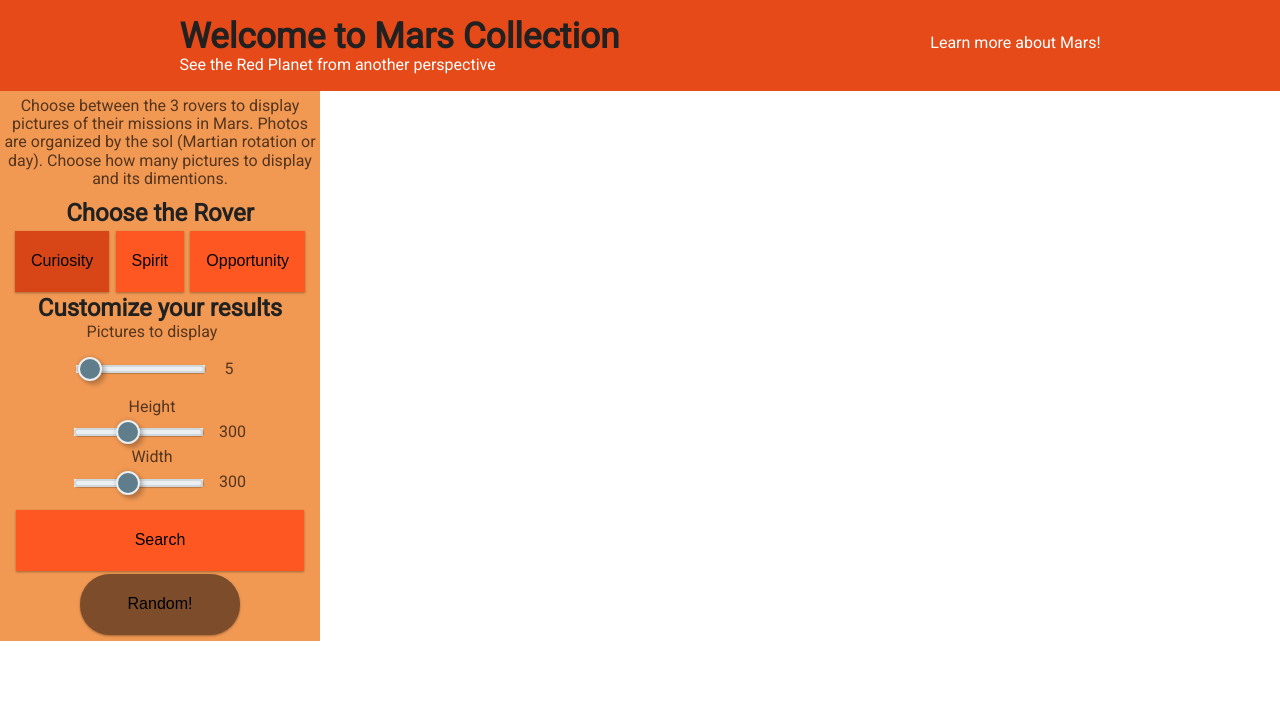
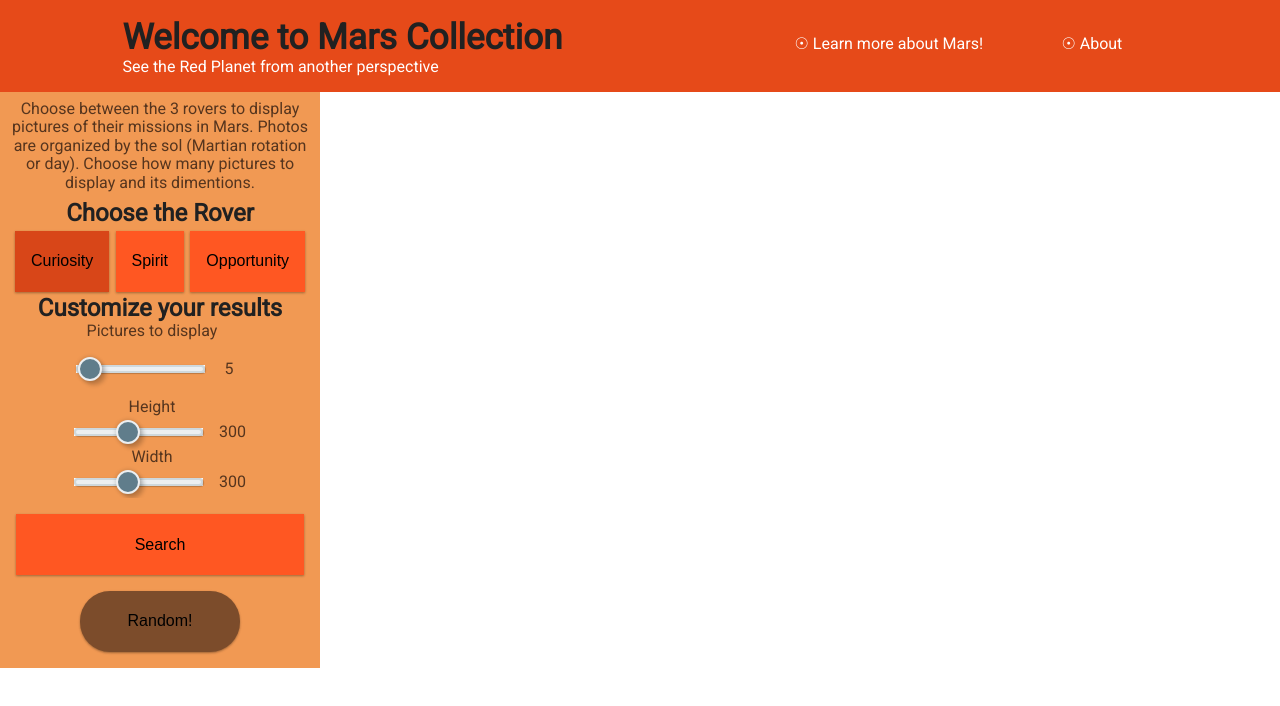
Before and after one commit to EGYOMREY/Mars-Collection, a website: page src/index.html in a window 1280 px wide. Drawn offline with nearby package versions, Linux system fonts and the light colour scheme; files that its build step writes are made by us from their sources.

Commit message:
- Modify general styling of the home page - Add a navigation bar to the header

```diff
--- a/src/index.html
+++ b/src/index.html
@@ -17,21 +17,24 @@
       <!--[if lte IE 9]>
       <p class="browserupgrade">You are using an <strong>outdated</strong> browser. Please <a href="https://browsehappy.com/">upgrade your browser</a> to improve your experience and security.</p>
       <![endif]-->
-    <header class="header">
+      <header class="header" role="banner">
         <div class="title">
           <h1>Welcome to Mars Collection</h1>
           <p>See the Red Planet from another perspective</p>
         </div>
-      <a href="">Learn more about Mars!</a>
+        <nav class="navigation" role="navigation">
+          <ul>
+            <li><a href="#aboutMe">&#x2609; Learn more about Mars!</a></li>
+            <li><a href="#projects">&#x2609; About</a></li>
+
+          </ul>
+        </nav>
+
       </header>
       <main class="container">
         <div class="menuBar">
-         <p>Choose between the 3 rovers to display pictures of their missions in Mars. Photos are organized by the sol (Martian rotation or day). Choose how many pictures to display and its dimentions.</p>
-
-
-
+          <p class="menuBar__text">Choose between the 3 rovers to display pictures of their missions in Mars. Photos are organized by the sol (Martian rotation or day). Choose how many pictures to display and its dimentions.</p>
           <div class="items">
-
             <h4>Choose the Rover</h4>
             <div class="btn-container">
               <button id="curiosity" class="btn btn--pink btn-pressed roverButton" >Curiosity</button>
--- a/src/scss/abstracts/_variables.scss
+++ b/src/scss/abstracts/_variables.scss
@@ -20,7 +20,6 @@
 $primary-color:        #FF5722;
 $primary-color-light:  #F19953;
 $primary-color-text:   #FFFFFF;
-$accent-color:         #FFFFFF;
 $primary-text-color:   #212121;
 $secondary-text-color: #56351e;
 $divider-color:        #BDBDBD;
@@ -30,8 +29,8 @@
 //
 // Settings for the `<body>` element.
 
-$body-bg: $accent-color;
-$body-color: $accent-color;
+$body-bg: $primary-color-text;
+$body-color: $secondary-text-color;
 
 // LINKS
 //
--- a/src/scss/base/_base.scss
+++ b/src/scss/base/_base.scss
@@ -47,7 +47,6 @@
 }
 
 li {
-    background-color: pink;
     padding: 1em;
     margin: 0.2em;
 }
--- a/src/scss/components/_button.scss
+++ b/src/scss/components/_button.scss
@@ -7,6 +7,8 @@
     flex-wrap: wrap;
     justify-content: center;
     margin: 0;
+    background-color: $primary-color-light;
+
 }
 
 .btn {
@@ -34,6 +36,7 @@
         @include respond-to("medium") {
             width: 50%;
             border-radius: 30px;
+            margin-bottom: 1em;
         }
         &:hover{
             background-color: $secondary-text-color;
@@ -47,7 +50,7 @@
 
         @include respond-to("medium") {
             width: 90%;
-            margin-bottom: 0.2em;
+            margin: 1em 0;
         }
 
         &:hover{
--- a/src/scss/layout/_grid.scss
+++ b/src/scss/layout/_grid.scss
@@ -3,8 +3,3 @@
     display: flex;
     flex-wrap: wrap;
 }
-
-
-$col-5: 41.66667%;
-$col-6: 50%;
-$col-12: 100%;
--- a/src/scss/layout/_header.scss
+++ b/src/scss/layout/_header.scss
@@ -1,6 +1,6 @@
 .header {
+    @extend %grid;
     width: 100%;
-    display: flex;
     justify-content: space-around;
     align-items: baseline;
     margin: 0;
--- a/src/scss/layout/_menubar.scss
+++ b/src/scss/layout/_menubar.scss
@@ -3,16 +3,18 @@
     background-color: $primary-color-light;
     width: 100%;
     text-align: center;
+    color: $secondary-text-color;
 
     @include respond-to("medium") {
-        height: 550px;
+
         width: 25%;
         display: flex;
         flex-direction: column;
-        justify-content: space-around;
+
     }
 
-    p{
-        color: $secondary-text-color;
+    &__text{
+        padding: 0.5em;
+
     }
 }
--- /dev/null
+++ b/src/scss/layout/_navigation.scss
@@ -0,0 +1,6 @@
+.navigation{
+
+	a{
+		padding: 1em;
+	}
+}
--- a/src/scss/layout/_photosContainer.scss
+++ b/src/scss/layout/_photosContainer.scss
@@ -1,6 +1,5 @@
 .photosContainer {
-    display: flex;
-    flex-wrap: wrap;
+    @extend %grid;
     justify-content: center;
     justify-content: space-around;
     width: 100%;
--- a/src/scss/main.scss
+++ b/src/scss/main.scss
@@ -15,18 +15,18 @@
 @import "base/typography";
 
 // 4. Layout-related sections
-@import
-  'layout/grid',
-  'layout/header',
-  'layout/menubar',
-  'layout/photosContainer';
+
+@import "layout/grid";
+@import "layout/header";
+@import "layout/menubar";
+@import "layout/photosContainer";
+@import "layout/navigation";
 
 // 5. Components
-@import
-    'components/input-block',
-    'components/button',
-    'components/slider';
 
+@import "components/input-block";
+@import "components/button";
+@import "components/slider";
 
 // 6. Page-specific styles
 //@import
```
Also changed, not shown: README.md, build/css/main.css, build/index.html. Lines whose indentation alone changed are shown as unchanged.
